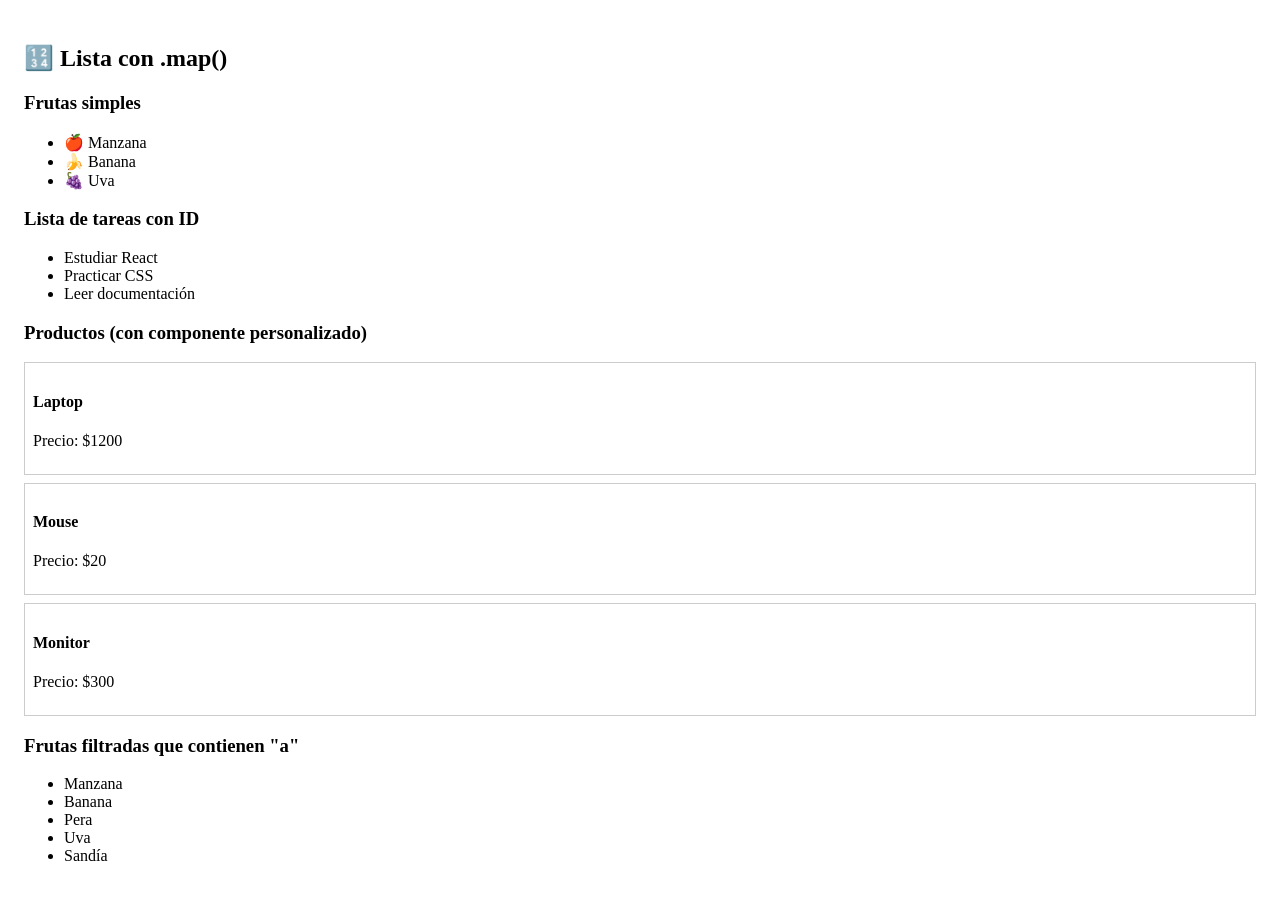
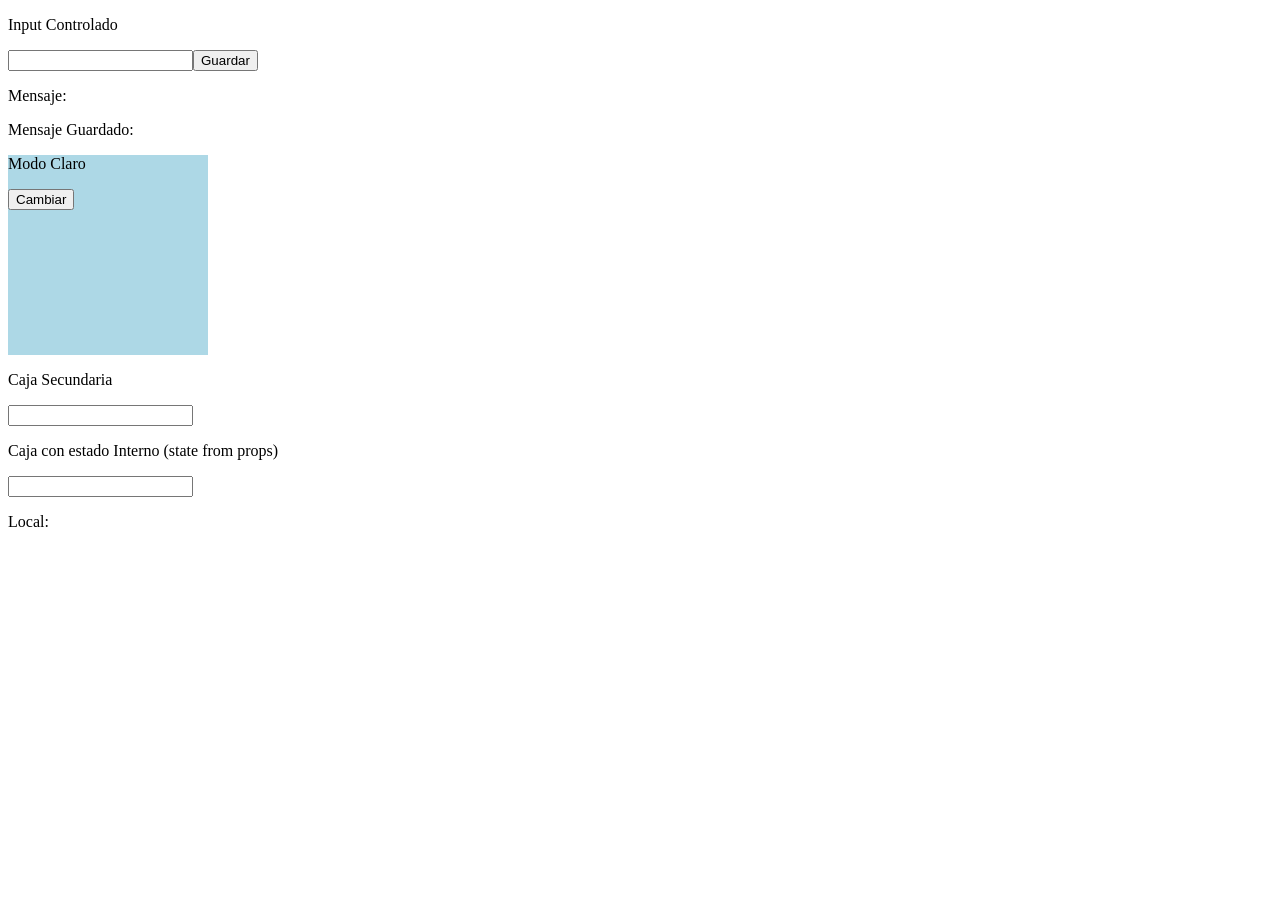
Before and after one commit to EsneiderCdD/React_Library, a React (Vite) app: page / in a window 1280 px wide. Shown: the top 900 px of the page. After the commit the page ends 800 px from the top, so only its background shows below. Built offline with nearby package versions, Linux system fonts and the light colour scheme.

Commit message:
state from props

```diff
--- a/src/App.jsx
+++ b/src/App.jsx
@@ -1,66 +1,96 @@
-import React from "react";
 
-// Lista simple con .map()
-const frutas = ["🍎 Manzana", "🍌 Banana", "🍇 Uva"];
+import {useState} from 'react';
+function Eventos () {
+    const cajas = {
+        azul: {background : "#add8e6", height: "200px", width: "200px"},
+        azulOscuro: {background :"#001f3f", height: "200px", width: "200px"},
+    }
+    const [mensaje, setMensaje] = useState("");
+    const [mensajeGuardado, setMensajeGuardado] = useState("");
+    const [modoOscuro, setModoOscuro] = useState(false);
+    const validarMensaje = () => {
+        return mensaje.trim() !== ""
+    };
 
-// Lista de objetos con key única
-const tareas = [
-  { id: "a1", texto: "Estudiar React" },
-  { id: "b2", texto: "Practicar CSS" },
-  { id: "c3", texto: "Leer documentación" },
-];
+    const handleGuardarClick = () => {
+        if (!validarMensaje()) {
+            alert("El mensaje no puede estar vacío");
+            return;
+        }
+        setMensajeGuardado(mensaje);
+        console.log("Mensaje Guardado", mensaje)
 
-// Lista con componentes personalizados
-const productos = [
-  { id: 1, nombre: "Laptop", precio: 1200 },
-  { id: 2, nombre: "Mouse", precio: 20 },
-  { id: 3, nombre: "Monitor", precio: 300 },
-];
+    }
 
-function Producto({ nombre, precio }) {
-  return (
-    <div style={{ border: "1px solid #ccc", padding: "0.5rem", margin: "0.5rem 0" }}>
-      <h4>{nombre}</h4>
-      <p>Precio: ${precio}</p>
-    </div>
-  );
+    const handleMensaje = (e) => {
+        setMensaje(e.target.value)
+    }
+
+    const toggleModo = () => {
+        setModoOscuro(prev => !prev)
+    }
+
+    const handleTeclado = (e) => {
+        if (e.key === "Enter") {
+            handleGuardarClick()
+        }
+    }
+
+    return (
+        <div>
+            <div style= {{}}>
+                <p>Input Controlado</p>
+                <input
+                    type="text"
+                    value= {mensaje}
+                    onChange= {handleMensaje}
+                    onKeyDown={handleTeclado} // Detectar tecla Enter
+                />
+                <button onClick={handleGuardarClick}>Guardar</button>
+                <p>Mensaje: {mensaje}</p>
+
+                <p>Mensaje Guardado: {mensajeGuardado}</p>
+            </div>
+
+            <div style={ modoOscuro ? cajas.azulOscuro : cajas.azul}>
+                <p> {modoOscuro ? "Modo Oscuro" : "Modo Claro"} </p>
+                <button onClick={toggleModo}>Cambiar</button>
+
+            </div>
+            <CajaSecundaria
+                mensaje={mensaje}
+                onMensajeChange={setMensaje}/>
+            <CajaConEstadoInterno mensajeInicial={mensajeGuardado} />
+
+        </div>
+
+    );
+}
+export default Eventos
+
+function CajaSecundaria ({ mensaje, onMensajeChange}) {
+    return (
+        <div>
+            <p>Caja Secundaria</p>
+            <input
+                type="text"
+                value= {mensaje}
+                onChange={(e) => onMensajeChange(e.target.value) }  />
+        </div>
+    );
 }
 
-// Filter + map
-const frutasFiltradas = ["Manzana", "Banana", "Pera", "Uva", "Sandía"];
+function CajaConEstadoInterno ({mensajeInicial}) {
+    const [mensajeInterno, setMensajeInterno] = useState(mensajeInicial);
+    return (
+        <div>
+            <p>Caja con estado Interno (state from props)</p>
+            <input type="text"
+                value={mensajeInterno}
+                onChange= {(e) => setMensajeInterno(e.target.value)}
+                />
+                <p>Local: {mensajeInterno}</p>
 
-export default function RenderizadoListas() {
-  return (
-    <div style={{ padding: "1rem" }}>
-      <h2>🔢 Lista con .map()</h2>
-
-      <h3>Frutas simples</h3>
-      <ul>
-        {frutas.map((fruta, index) => (
-          <li key={index}>{fruta}</li>
-        ))}
-      </ul>
-
-      <h3>Lista de tareas con ID</h3>
-      <ul>
-        {tareas.map((tarea) => (
-          <li key={tarea.id}>{tarea.texto}</li>
-        ))}
-      </ul>
-
-      <h3>Productos (con componente personalizado)</h3>
-      {productos.map((item) => (
-        <Producto key={item.id} {...item} />
-      ))}
-
-      <h3>Frutas filtradas que contienen "a"</h3>
-      <ul>
-        {frutasFiltradas
-          .filter((fruta) => fruta.toLowerCase().includes("a"))
-          .map((fruta, i) => (
-            <li key={i}>{fruta}</li>
-          ))}
-      </ul>
-    </div>
-  );
+        </div>
+    )
 }
--- a/src/clases/react_notes/Principiante/estados/StateFromProps.jsx
+++ b/src/clases/react_notes/Principiante/estados/StateFromProps.jsx
@@ -2,7 +2,7 @@
 // 📌 ¿Para qué sirve?
 // Permite iniciar un estado usando una prop. Ideal cuando el componente necesita empezar con cierto valor,
 // pero luego quiere tener el control completo del estado internamente (como un input editable).
-
+//Se usa solo cuando es estrictamente/justificadamente su uso.
 import { useState, useEffect } from "react";
 
 // ✅ Caso 1: Inicializa con prop, pero controla internamente
```
Also changed, not shown: src/clases/react_notes/Principiante/estados/Mnemósine/Estados.jsx (+17 -14 lines).
